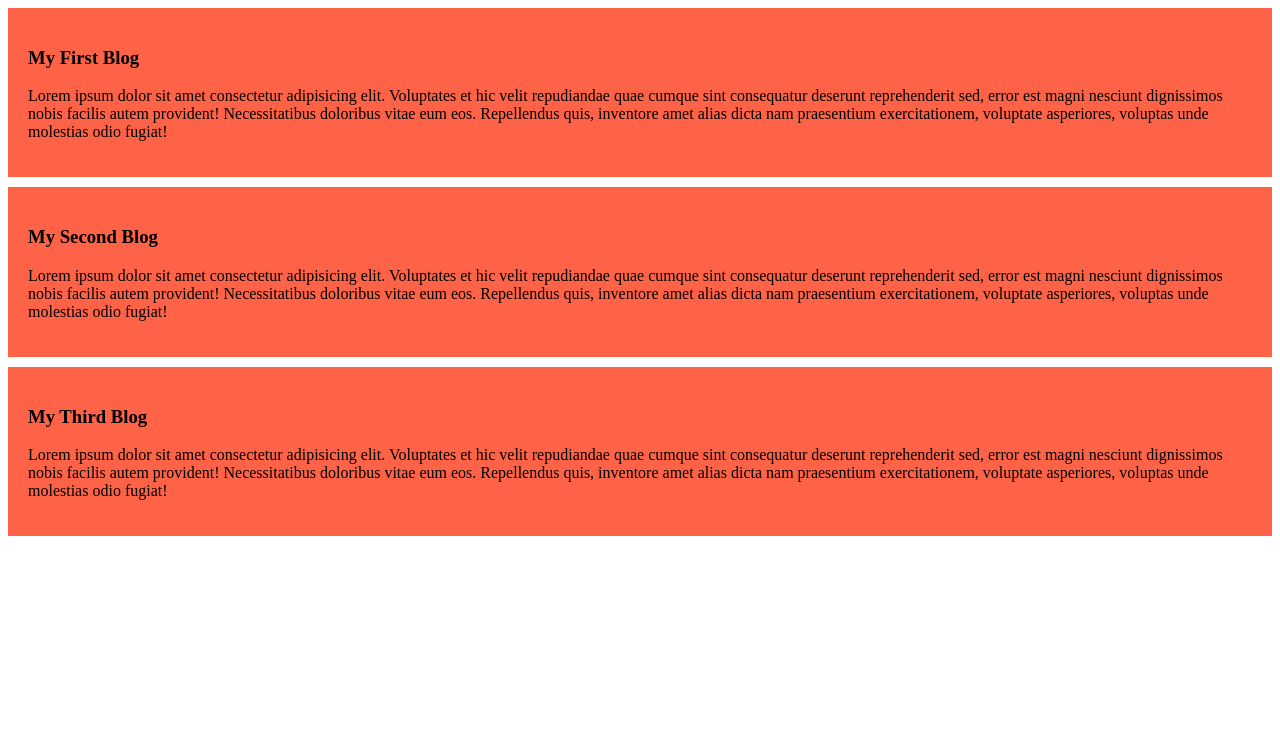
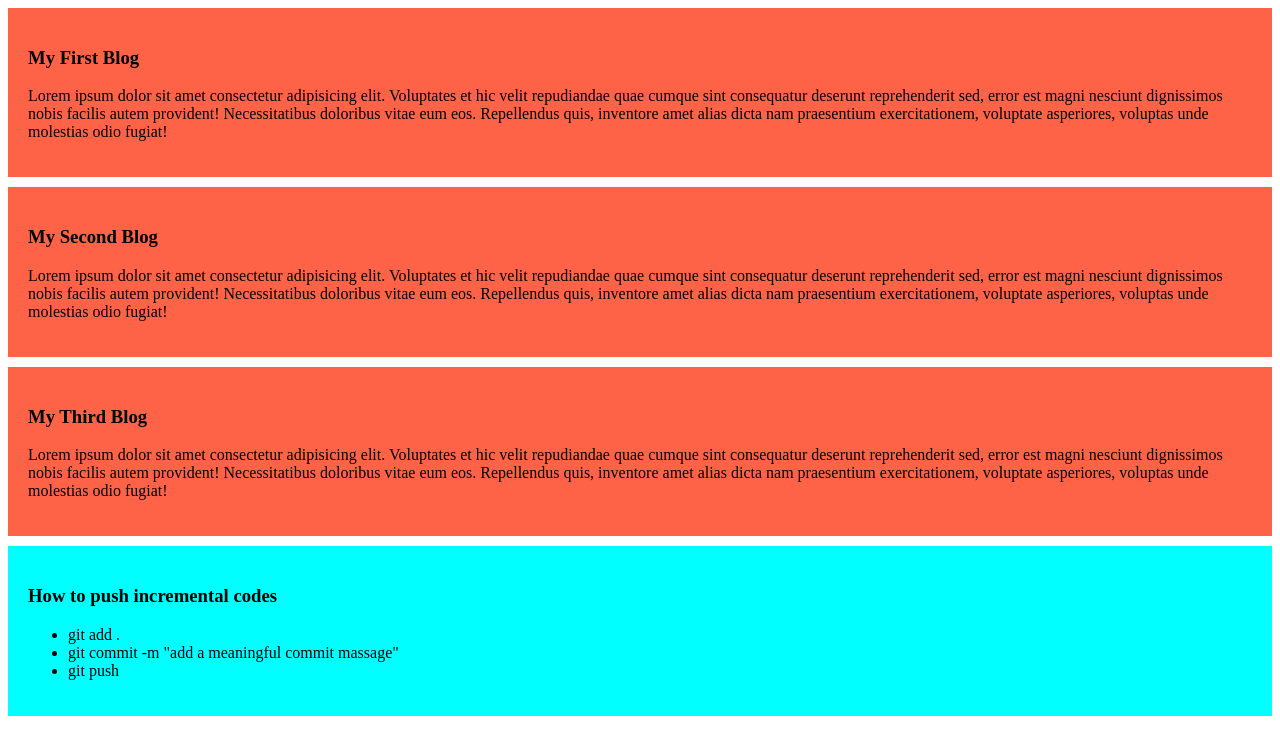
Before and after one commit to hemel-ags/my-simple-website, a plain HTML site: page index.html in a window 1280 px wide. Drawn offline with Linux system fonts and the light colour scheme.

Commit message:
added a list for git push

```diff
--- a/index.html
+++ b/index.html
@@ -19,5 +19,13 @@
         <h3>My Third Blog</h3>
         <p>Lorem ipsum dolor sit amet consectetur adipisicing elit. Voluptates et hic velit repudiandae quae cumque sint consequatur deserunt reprehenderit sed, error est magni nesciunt dignissimos nobis facilis autem provident! Necessitatibus doloribus vitae eum eos. Repellendus quis, inventore amet alias dicta nam praesentium exercitationem, voluptate asperiores, voluptas unde molestias odio fugiat!</p>
     </div>
+    <div class="push">
+        <H3>How to push incremental codes</H3>
+        <ul>
+            <li>git add .</li>
+            <li>git commit -m "add a meaningful commit massage"</li>
+            <li>git push</li>
+        </ul>
+    </div>
 </body>
 </html>
--- a/styles/blog.css
+++ b/styles/blog.css
@@ -3,3 +3,6 @@ div{
     padding: 20px;
     margin-bottom: 10px;
 }
+.push{
+    background-color: aqua;
+}
```
